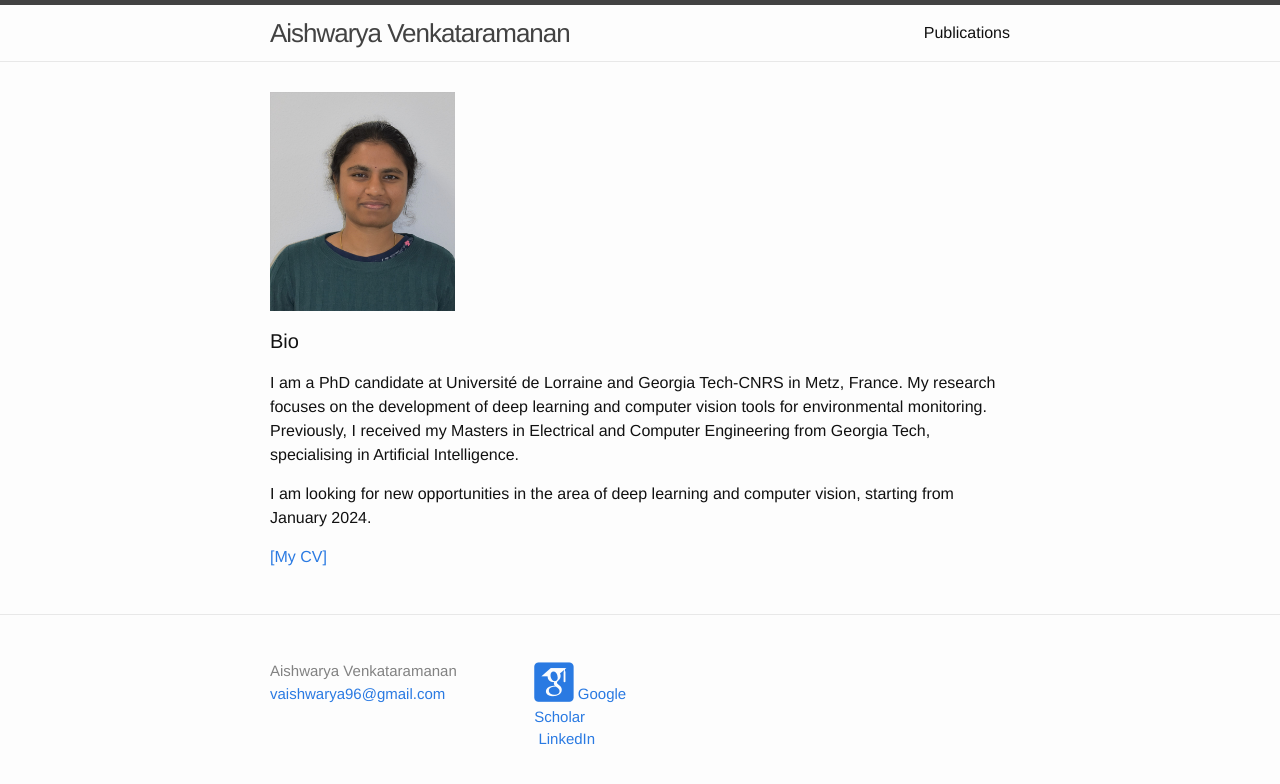
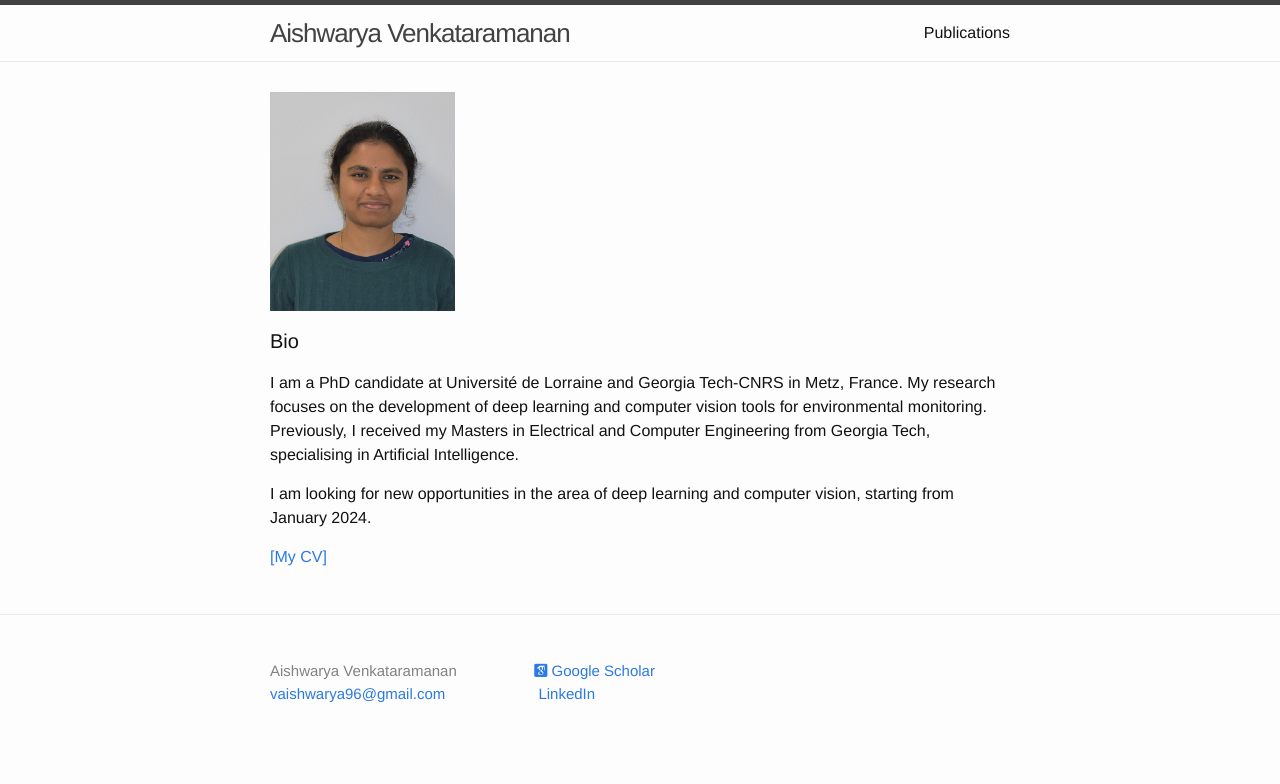
Before and after one commit to vaishwarya96/vaishwarya96.github.io, a Jekyll site: the page built from index.html, in a window 1280 px wide. Shown: the top 784 px of the page. Built offline with Jekyll 4.4.1, drawn with Linux system fonts in a browser that asks for light colours; some web fonts are replaced.

```diff
--- a/_includes/footer.html
+++ b/_includes/footer.html
@@ -17,7 +17,7 @@
 
           <li>
               <a href="https://scholar.google.com/citations?user=IqlI43cAAAAJ">
-                <i class="ai ai-google-scholar-square ai-3x"></i> Google Scholar
+                <i class="ai ai-google-scholar-square ai"></i> Google Scholar
               </a>
           </li>
 
```
